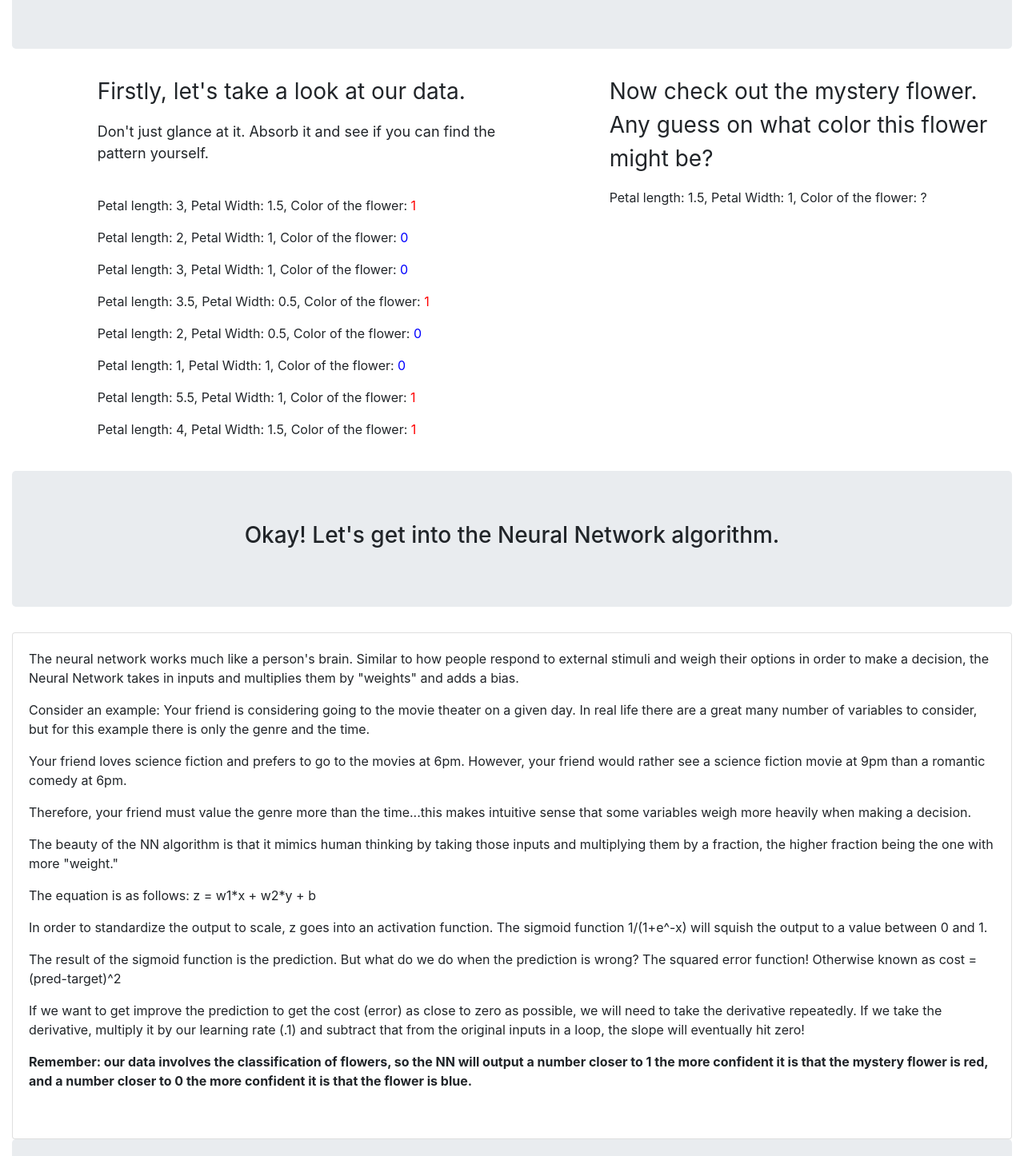
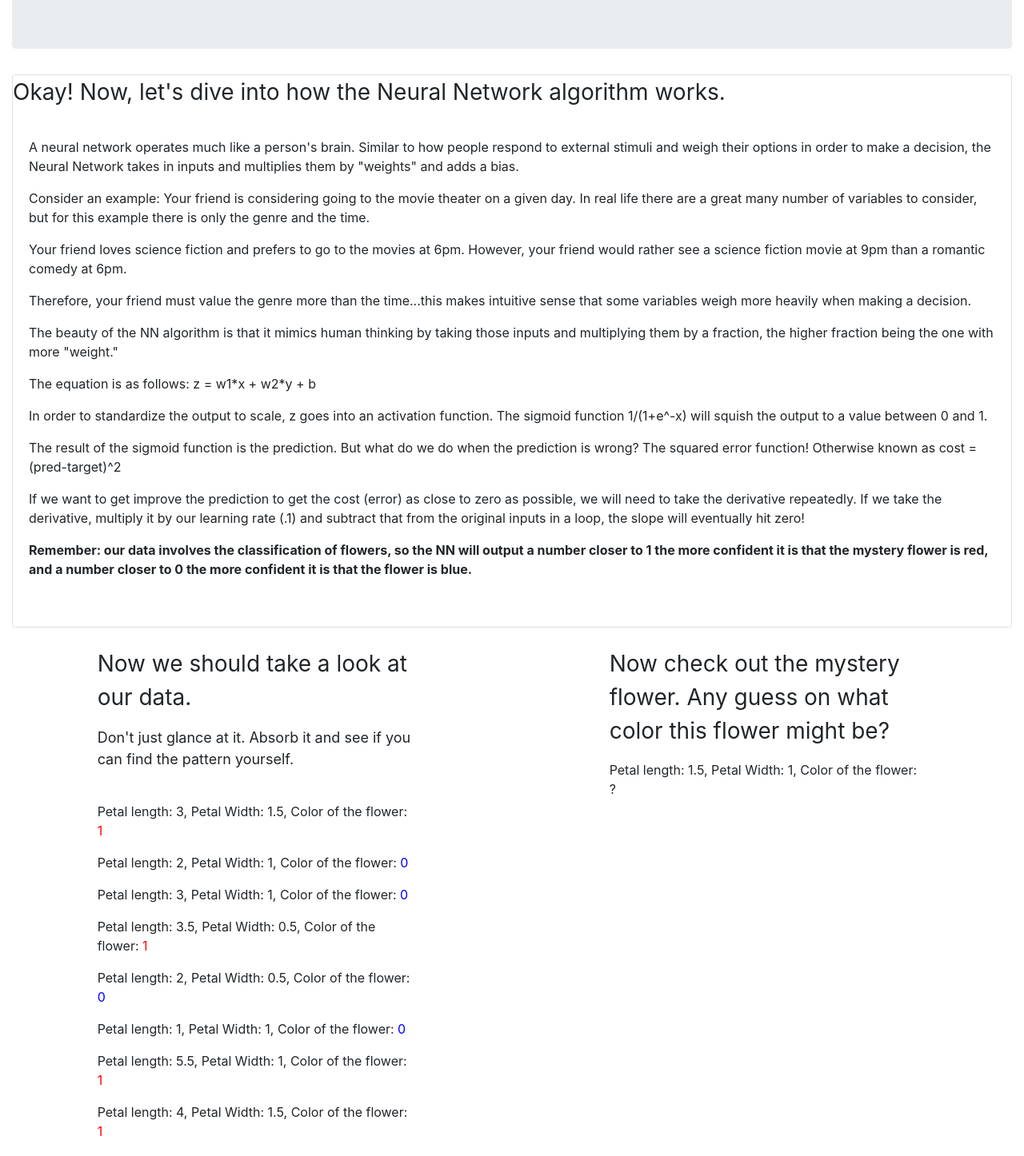
Before and after one commit to mattrotlevi/mattrotlevi.github.io, a plain HTML site: page index.html in a window 1280 px wide. Shown: the part 563-2009 px from the top of the page at 80% size. Drawn offline with nearby package versions, Linux system fonts and the light colour scheme.

Commit message:
switched explanation to before data

```diff
--- a/index.html
+++ b/index.html
@@ -53,38 +53,15 @@
 
 			</div>
 
-			<div class="row">
 
-				<div class="col-sm-1"> </div>
 
-				<div class="col-sm-5">
-					<p class="header">Firstly, let's take a look at our data. </p>
-					<p class="header2"> Don't just glance at it. Absorb it and see if you can find the pattern yourself. </p>
-					<br>
+			<div class="card">
 
-					<p id="data"></p>
+				<div class="headerdiv">
+
+				<p class="header"> Okay! Now, let's dive into how the Neural Network algorithm works. </p>
 
 				</div>
-
-				<div class="col-sm-1"> </div>
-
-
-				<div class="col-sm-5">
-
-					<p class="header"> Now check out the mystery flower. Any guess on what color this flower might be?</p>
-					<p id="mystery_flower"> </p>
-
-				</div>
-
-			</div>
-
-			<br>
-			<div class="jumbotron">
-
-				<center><h3> Okay! Let's get into the Neural Network algorithm. </h3></center>
-			</div>
-
-			<div class="card">
 
 				<div class="card-body">
 
@@ -92,7 +69,7 @@
 
 						<div class="col-sm-12">
 
-							<p> The neural network works much like a person's brain. Similar to how people respond to external stimuli and weigh their options in order to make a decision, the Neural Network takes in inputs and multiplies them by "weights" and adds a bias. </p>
+							<p> A neural network operates much like a person's brain. Similar to how people respond to external stimuli and weigh their options in order to make a decision, the Neural Network takes in inputs and multiplies them by "weights" and adds a bias. </p>
 							<p>Consider an example: Your friend is considering going to the movie theater on a given day. In real life there are a great many number of variables to consider, but for this example there is only the genre and the time. </p>
 							<p> Your friend loves science fiction and prefers to go to the movies at 6pm. However, your friend would rather see a science fiction movie at 9pm than a romantic comedy at 6pm. </p>
 							<p> Therefore, your friend must value the genre more than the time...this makes intuitive sense that some variables weigh more heavily when making a decision. </p>
@@ -114,6 +91,37 @@
 				</div>
 
 			</div>
+			<br>
+
+			<div class="row">
+
+				<div class="col-sm-1"> </div>
+
+				<div class="col-sm-4">
+					<p class="header">Now we should take a look at our data. </p>
+					<p class="header2"> Don't just glance at it. Absorb it and see if you can find the pattern yourself. </p>
+					<br>
+
+					<p id="data"></p>
+
+				</div>
+
+				<div class="col-sm-2"> </div>
+
+
+				<div class="col-sm-4">
+
+					<p class="header"> Now check out the mystery flower. Any guess on what color this flower might be?</p>
+					<p id="mystery_flower"> </p>
+
+				</div>
+
+				<div class="col-sm-1"> </div>
+
+			</div>
+
+			<br>
+
 
 			<div class="jumbotron">
 				<h3> Enough talk! Let's run the Neural Network! </h3>
```
